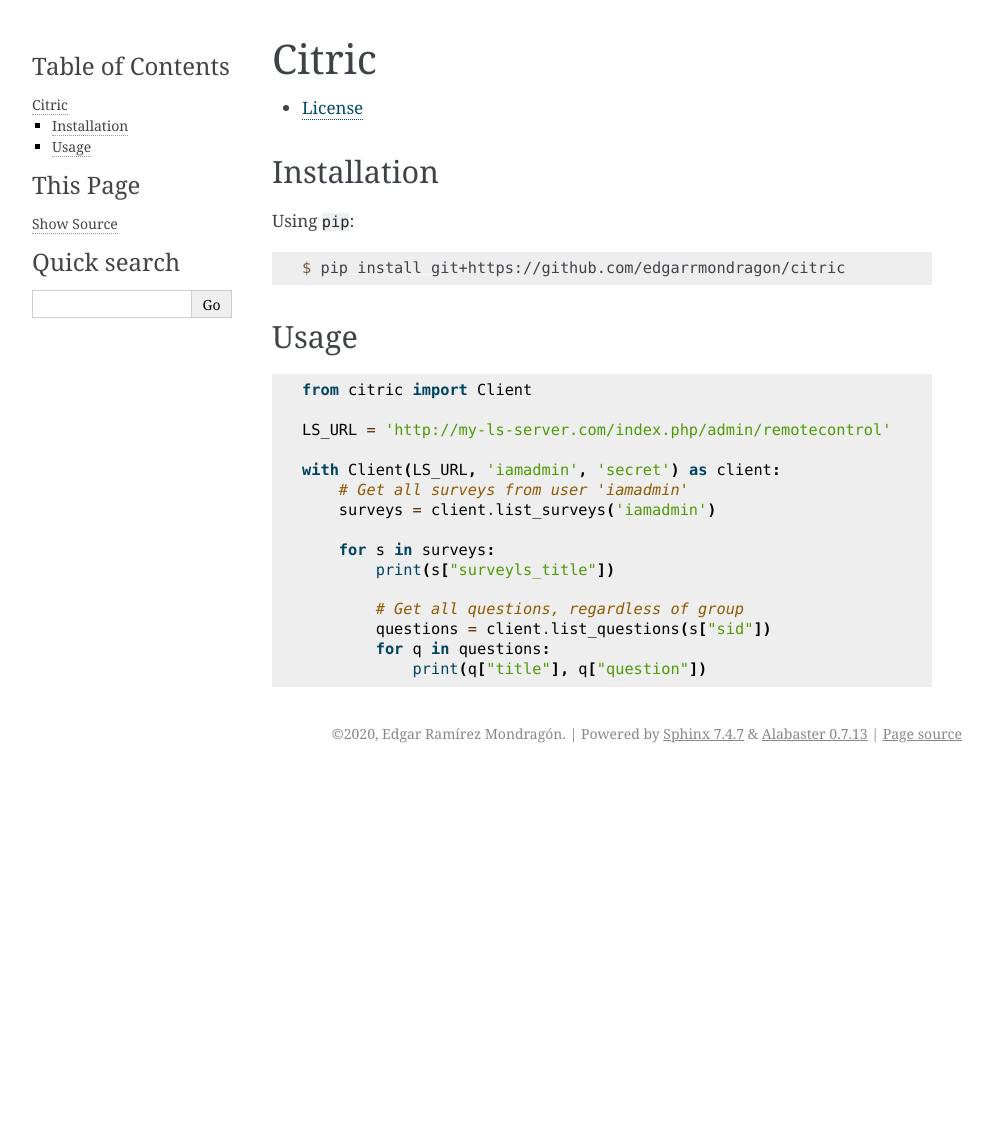
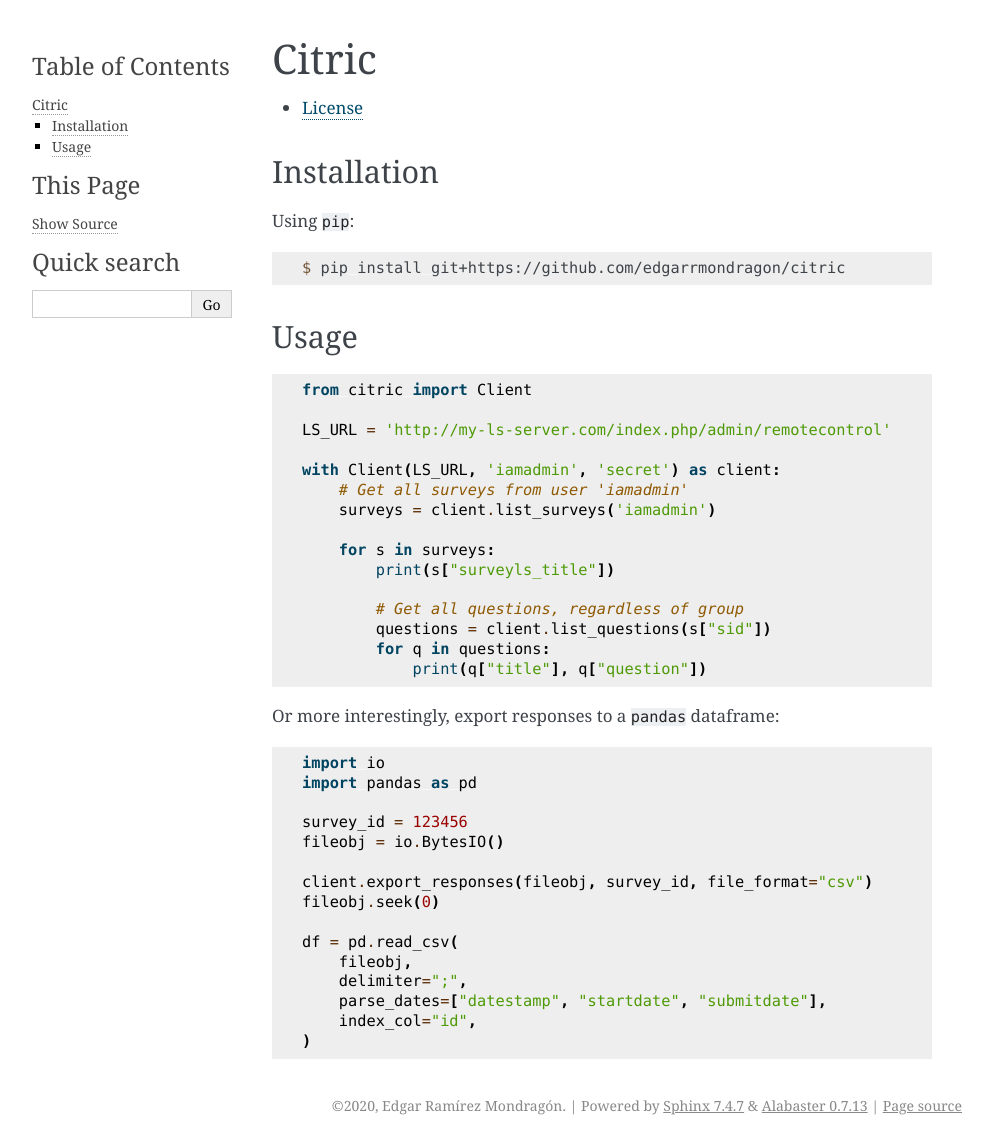
Before and after one commit to edgarrmondragon/citric, a Sphinx documentation site: the page built from docs/index.rst, in a window 1280 px wide. Shown: the whole page, without its empty margins (148-1140 px from the left). Built offline with Sphinx 7.4.7, drawn with Linux system fonts in a browser that asks for light colours; pages that are not in the unit, such as notebooks, are missing from menus; before the commit the page ends 900 px from its top, so only the background shows below that.

Commit message:
Add an example for exporting to pandas

```diff
--- a/docs/index.rst
+++ b/docs/index.rst
@@ -41,3 +41,24 @@
            questions = client.list_questions(s["sid"])
            for q in questions:
                print(q["title"], q["question"])
+
+Or more interestingly, export responses to a ``pandas`` dataframe:
+
+
+.. code-block:: python
+
+       import io
+       import pandas as pd
+
+       survey_id = 123456
+       fileobj = io.BytesIO()
+
+       client.export_responses(fileobj, survey_id, file_format="csv")
+       fileobj.seek(0)
+
+       df = pd.read_csv(
+           fileobj,
+           delimiter=";",
+           parse_dates=["datestamp", "startdate", "submitdate"],
+           index_col="id",
+       )
```
